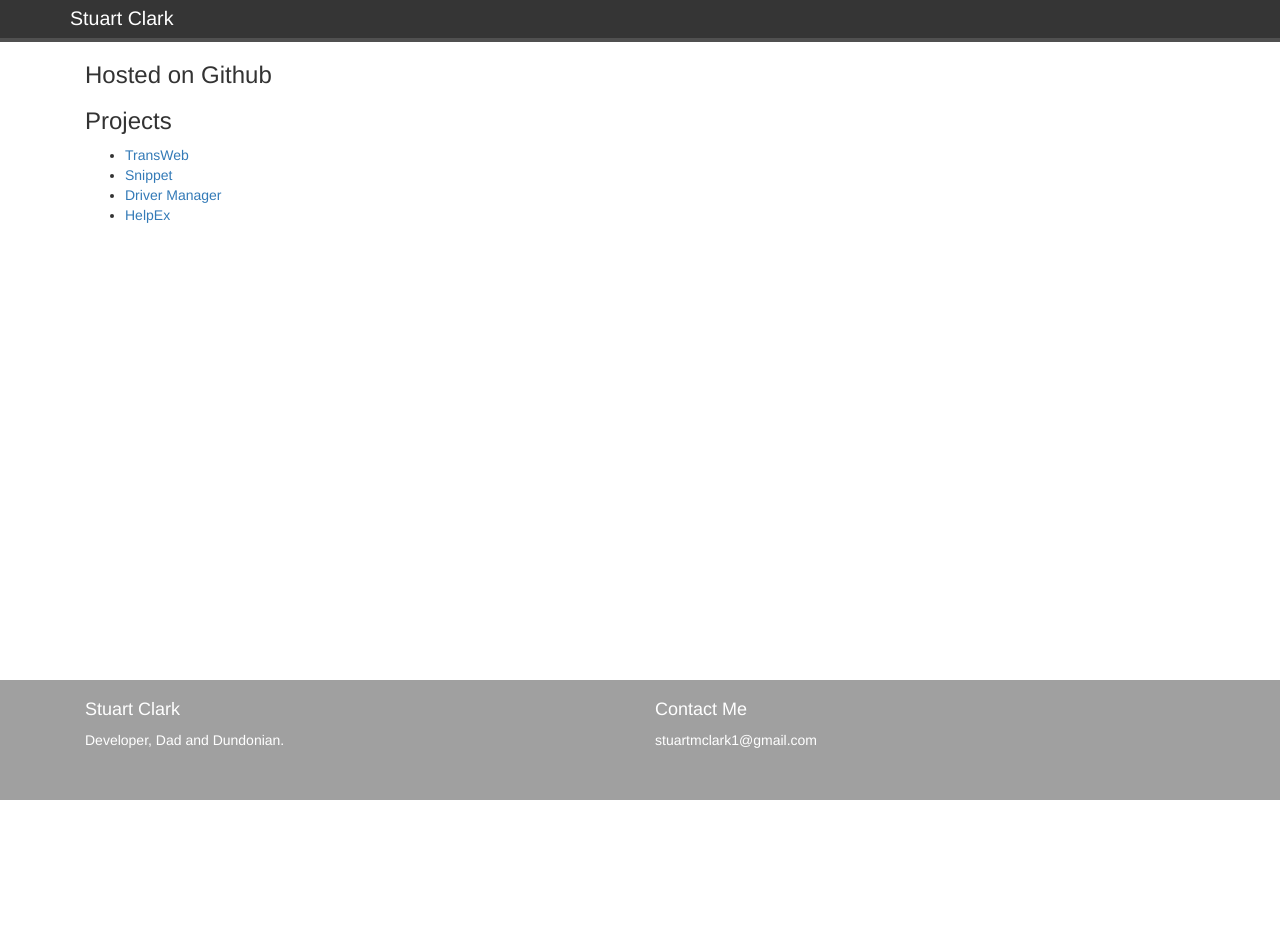
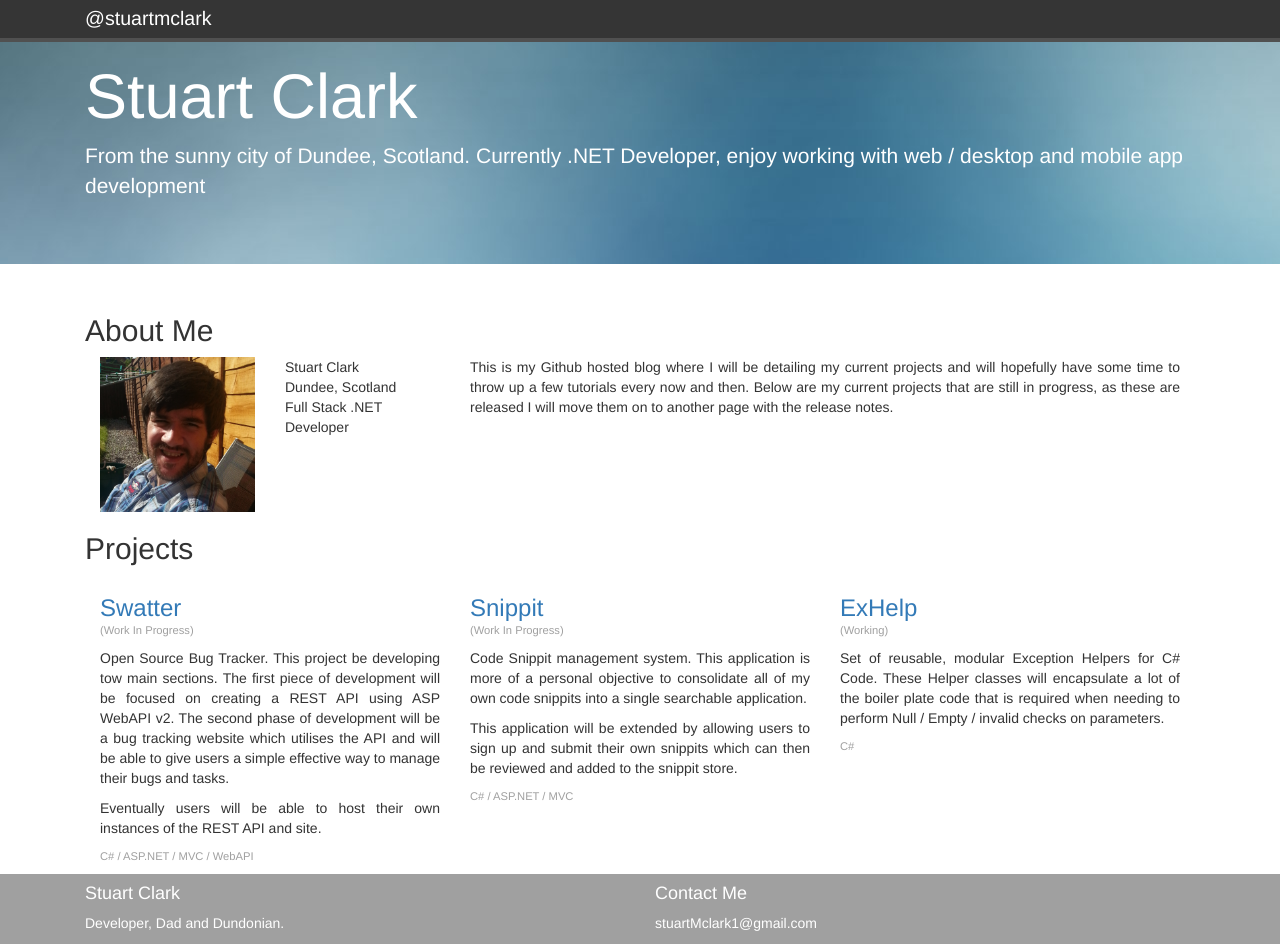
Before and after one commit to smclark/smclark.github.io, a plain HTML site: page index.html in a window 1280 px wide. Before the commit the page ends 800 px from the top, so only its background shows below. Drawn offline with nearby package versions, Linux system fonts and the light colour scheme.

Commit message:
Updated io site
Includes more information about myself and the direction of my projects.

```diff
--- a/content/style.css
+++ b/content/style.css
@@ -1,5 +1,7 @@
 html,body{
-    height: 100%
+    height: 100%;
+padding:0px;
+margin:0px;
 }
 
 body{
@@ -13,9 +15,23 @@ body{
 	color:#FFFFFF;
 }
 
+#wrapper{
+
+        min-height: 100%;
+        height: auto !important;
+        height: 100%;
+        /* Negative indent footer by it's height */
+        margin: 0 auto -60px;
+}
+
+#site-header p{
+	color: #FFFFFF;
+	font-size:140%;
+	margin:0px;
+}
 #site-header a{
 	color: #FFFFFF;
-	font-size:140%;
+	margin:0px;
 }
 #site-header a:hover{
 	text-decoration: none
@@ -26,18 +42,36 @@ body{
     position:relative;
 }
 
-#content{
-    padding-bottom: 100px;    /* height of footer */
+.footer{
+	background-color: rgb(160,160,160);
+	color:#FFFFFF;
+	clear:both;
+	height:70px;
 }
 
-footer{
-	height:120px;
-	padding-top:10px;
-	background-color: rgb(160,160,160);
-	color:#FFFFFF;
-	bottom:0px;
-    width:100%;
-    position: absolute;
-    left: 0;
-    bottom: 0;
+.jumbotron{
+	background-image: url(../img/bg.jpg);
+	color:#FFF;
+	padding-top:0px;
 }
+
+.subtitle{
+	font-size:80%;
+	color: rgb(160,160,160);
+}
+
+.super{
+	margin-top:-10px;
+}
+
+#content{
+}
+
+#content p{
+	text-align:justify;
+}
+
+#profile-list{
+	list-style: none;
+	margin-left:-40px;
+}
--- a/index.html
+++ b/index.html
@@ -11,26 +11,70 @@
 <body>
 	<header id="site-header">
 		<div class="container">
-			<a href="http://github.com/smclark">Stuart Clark</a>
+			<div class="col-md-12">
+				<p><a href="http://www.twitter.com/stuartmclark">@stuartmclark</a></p>
+			</div>
 		</div>
 	</header>
 	<div id="wrapper">
+		<div class="jumbotron" >
+			<div class="container">
+				<div class="col-md-12">
+					<h1>Stuart Clark</h1>
+					<p>From the sunny city of Dundee, Scotland. Currently .NET Developer, enjoy working with web / desktop and mobile app development</p>
+				</div>
+			</div>
+		</div>
 		<div id="content">
 			<div class="container">
 				<div class="col-md-12">
-					<h3>Hosted on Github</h3>
-					<h3>Projects</h3>
-					<ul>
-						<li><a href="#">TransWeb</a></li>
-						<li><a href="#">Snippet</a></li>
-						<li><a href="#">Driver Manager</a></li>
-						<li><a href="#">HelpEx</a></li>
+					<h2>About Me</h2>
+					<div class="col-md-2">
+					<img src="img/face.png" width="100%" />
+					</div>
+					<div class="col-md-2">
+					<ul id="profile-list">
+						<li>Stuart Clark</li>
+						<li>Dundee, Scotland</li>
+						<li>Full Stack .NET Developer</li>
 					</ul>
+					</div>
+					<div class="col-md-8">
+						<p>This is my Github hosted blog where I will be detailing my current projects and will hopefully have some time to throw up a few tutorials every now and then. Below are my current projects that are still in progress, as these are released I will move them on to another page with the release notes.</p>
+					</div>
+				</div>
+				<div class="col-md-12">
+					<h2>Projects</h2>
+					<div class="col-md-4">
+						<h3><a href="https://github.com/smclark/swatter">Swatter</a></h3>
+						<p class="subtitle super">(Work In Progress)</p>
+						<p>Open Source Bug Tracker. This project be developing tow main sections. The first piece of development will be focused on creating a REST API using ASP WebAPI v2. The second phase of development will be a bug tracking website which utilises the API and will be able to give users a simple effective way to manage their bugs and tasks.</p>
+
+						<p>Eventually users will be able to host their own instances of the REST API and site.</p>
+
+						<p class="subtitle">C# / ASP.NET / MVC / WebAPI</p>
+					</div>
+					<div class="col-md-4">
+							<h3><a href="https://github.com/smclark/snippit">Snippit</a></h3>
+						<p class="subtitle super">(Work In Progress)</p>
+							<p>Code Snippit management system. This application is more of a personal objective to consolidate all of my own code snippits into a single searchable application.</p>
+
+							<p>This application will be extended by allowing users to sign up and submit their own snippits which can then be reviewed and added to the snippit store.</p>
+
+							<p class="subtitle">C# / ASP.NET / MVC </p>
+					</div>
+					<div class="col-md-4">
+							<h3><a href="https://github.com/smclark/exhelp">ExHelp</a></h3>
+						<p class="subtitle super">(Working)</p>
+							<p>Set of reusable, modular Exception Helpers for C# Code. These Helper classes will encapsulate a lot of the boiler plate code that is required when needing to perform Null / Empty / invalid checks on parameters.</p>
+
+							<p class="subtitle">C#</p>
+					</div>
 				</div>
 			</div>
 		</div>
-
-		<footer>
+			</div>
+		<div class="footer">
 			<div class="container">
 				<div class="col-md-6">
 					<h4>Stuart Clark</h4>
@@ -38,13 +82,9 @@
 				</div>
 				<div class="col-md-6">
 					<h4>Contact Me</h4>
-					<p>stuartmclark1@gmail.com</p>
+					<p>stuartMclark1@gmail.com</p>
 				</div>
-			</div>
-		</footer>
+		</div>
 	</div>
 </body>
-<script type="text/javascript">
-
-</script>
 </html>
```
Also changed, not shown: img/bg.jpg (added), img/face.png (added), 1 other file.
